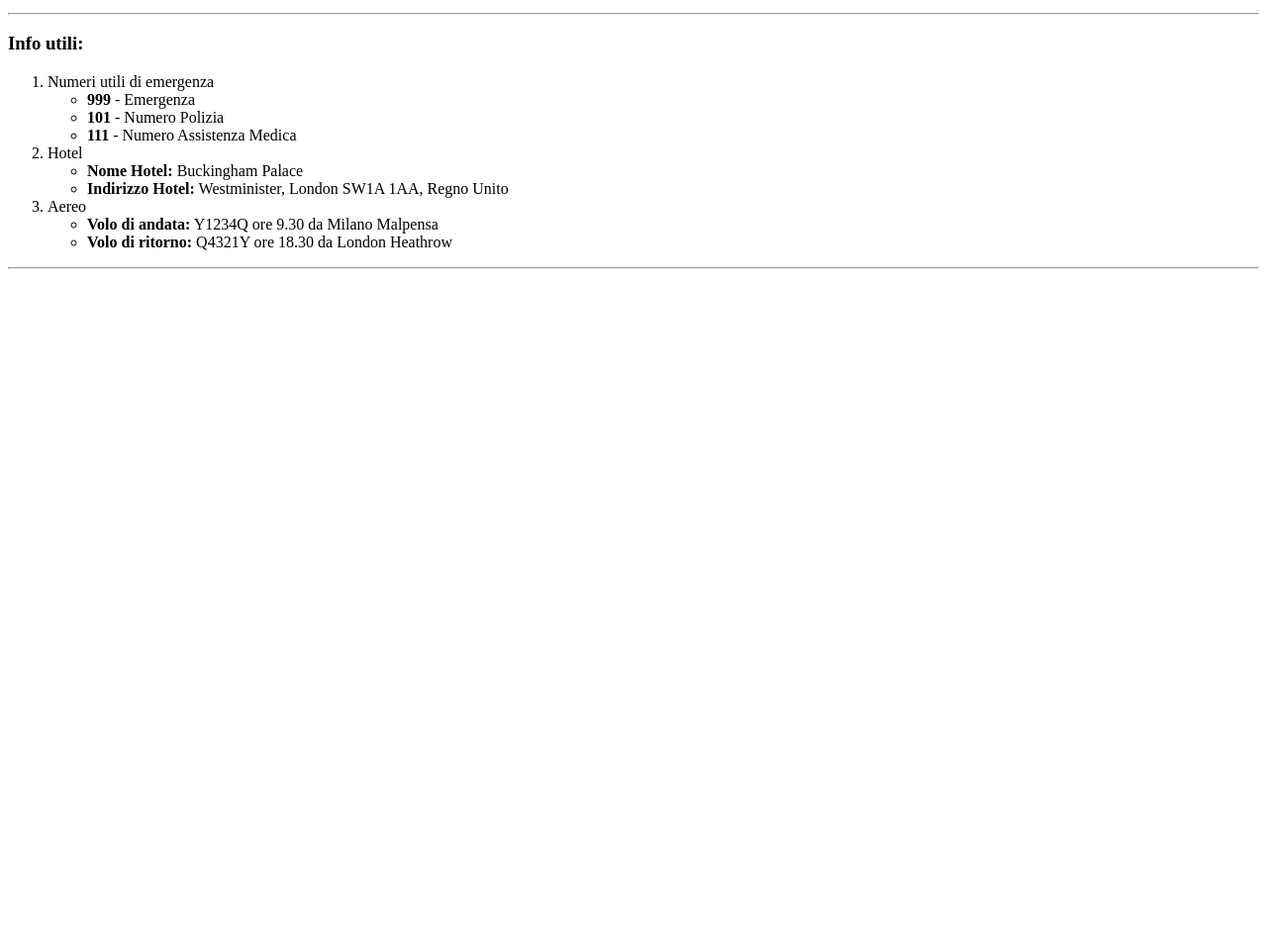
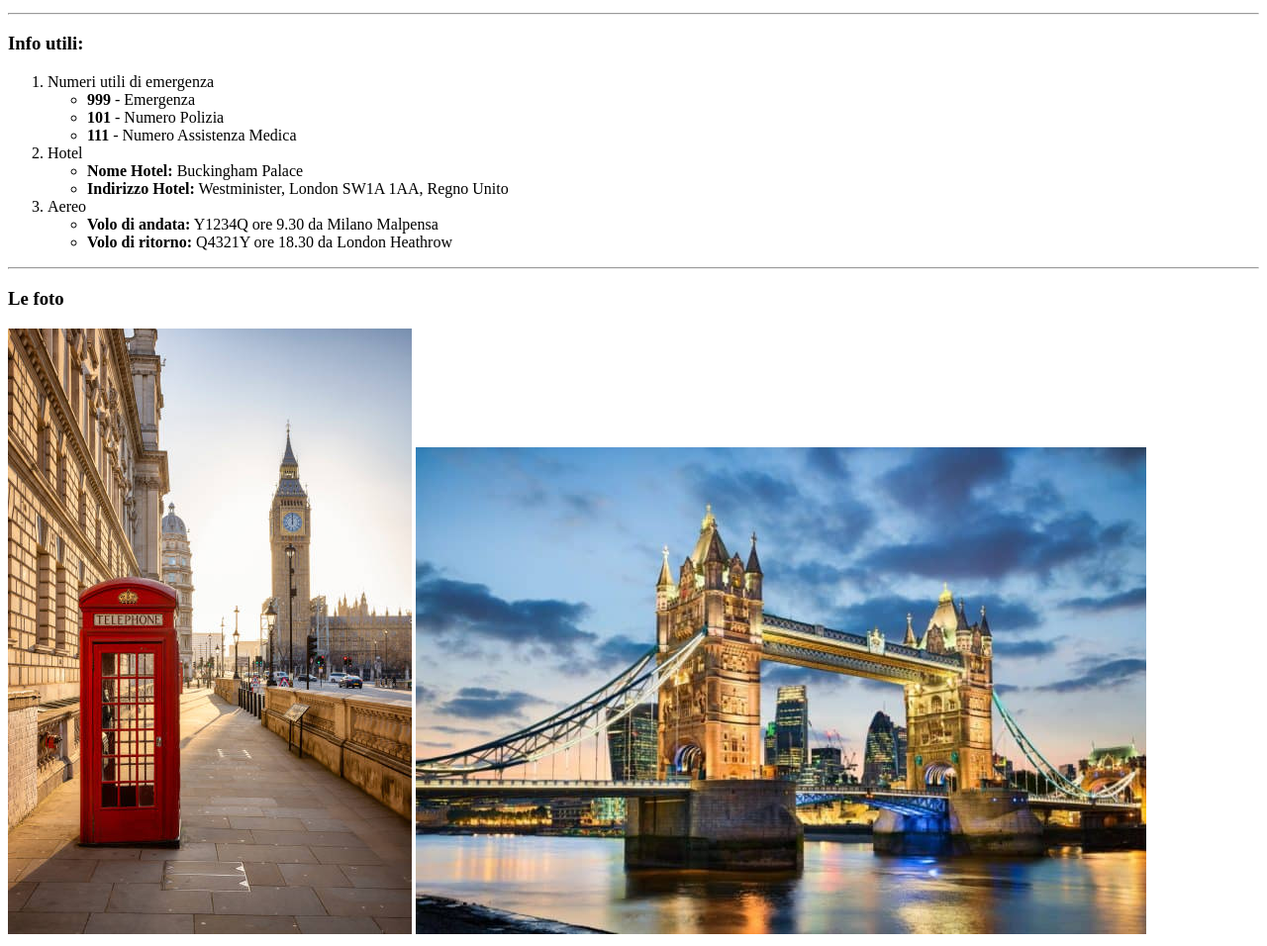
Before and after one commit to PaoloMarzocchi/html-london-trip, a plain HTML site: page index.html in a window 1280 px wide. Shown: the part 1014-1970 px from the top of the page at 99% size. Before the commit the page ends 1294 px from the top, so only its background shows below. Drawn offline with Linux system fonts and the light colour scheme.

Commit message:
add section foto

```diff
--- a/index.html
+++ b/index.html
@@ -109,6 +109,11 @@
             </ol>
             <hr>
         </section>
+        <section>
+            <h3>Le foto</h3>
+            <img src="./img/bigbang.jpg" alt="">
+            <img src="./img/london_bridge.jpeg" alt="">
+        </section>
     </main>
     <footer></footer>
 </body>
```
Also changed, not shown: img/bigbang.jpg (added), img/london_bridge.jpeg (added).
